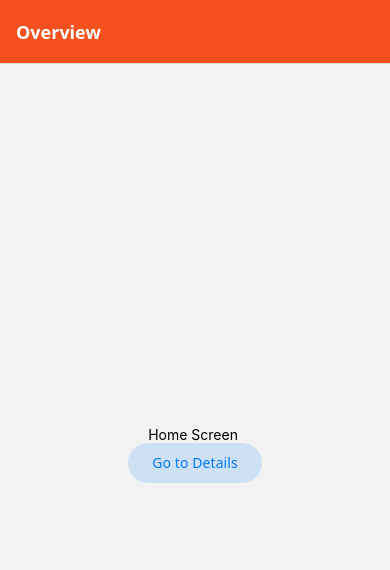
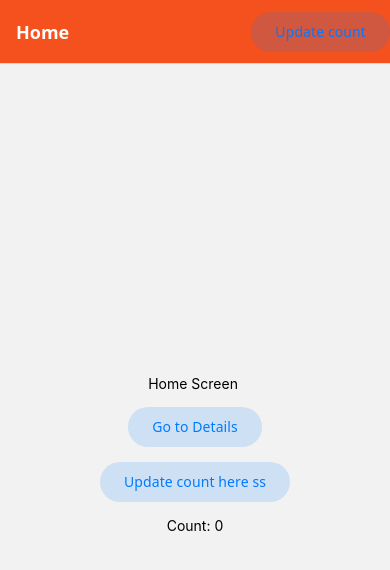
Before and after one commit to AnggaWikaNugraha/learn-rn, a React Native app: screen / in a window 390 px wide. Shown: the top 570 px of the page. Built offline with nearby package versions, Linux system fonts and the light colour scheme.

Commit message:
header button

```diff
--- a/App.tsx
+++ b/App.tsx
@@ -6,6 +6,7 @@ import { createNativeStackNavigator, NativeStackNavigationProp, NativeStackScree
 import { HomeScreen } from './src/view/ScreenHome';
 import { DetailsScreen } from './src/view/ScreenDetails';
 import { ScreenParamsList } from './src/type/ScreenParamsList';
+import { Button } from '@react-navigation/elements';
 
 
 const Stack = createNativeStackNavigator<ScreenParamsList>();
@@ -27,7 +28,12 @@ export default function App() {
       <Stack.Screen
         name="Home"
         component={HomeScreen}
-        options={{ title: 'Overview' }}
+        options={{
+          // Add a placeholder button without the `onPress` to avoid flicker
+          headerRight: () => <Button>Update count</Button>,
+          headerBackTitle: 'Custom Back',
+          headerBackTitleStyle: { fontSize: 30 },
+        }}
       />
       <Stack.Screen
         name="Details"
--- a/src/view/ScreenHome/index.tsx
+++ b/src/view/ScreenHome/index.tsx
@@ -11,6 +11,9 @@ export const HomeScreen = ({ route }: HomeScreenProps) => {
   const navigation = useNavigation<NativeStackNavigationProp<ScreenParamsList>>();
   const [itemID, setitemID] = useState<number>()
 
+  const [count, setCount] = useState(0);
+
+
   useEffect(() => {
     if (route.params?.itemId) {
       // Post updated, do something with `route.params.post`
@@ -19,8 +22,19 @@ export const HomeScreen = ({ route }: HomeScreenProps) => {
     }
   }, [route.params?.itemId]);
 
+  useEffect(() => {
+    // Use `setOptions` to update the button that we previously specified
+    // Now the button includes an `onPress` handler to update the count
+    navigation.setOptions({
+      headerRight: () => (
+        <Button onPress={() => setCount((c) => c + 1)}>Update count</Button>
+      ),
+    });
+  }, [navigation]);
+
+
   return (
-    <View style={{ flex: 1, alignItems: 'center', justifyContent: 'center' }}>
+    <View style={{ flex: 1, alignItems: 'center', justifyContent: 'center', flexDirection: 'column', gap: 15 }}>
       <Text>Home Screen {itemID}</Text>
       <Button onPress={() => {
         navigation.navigate('Details', {
@@ -30,6 +44,9 @@ export const HomeScreen = ({ route }: HomeScreenProps) => {
       }}>
         Go to Details
       </Button>
+      <Button onPress={() => setCount((c) => c + 1)}>Update count here ss</Button>
+
+      <Text>Count: {count}</Text>
     </View>
   );
 };
```
